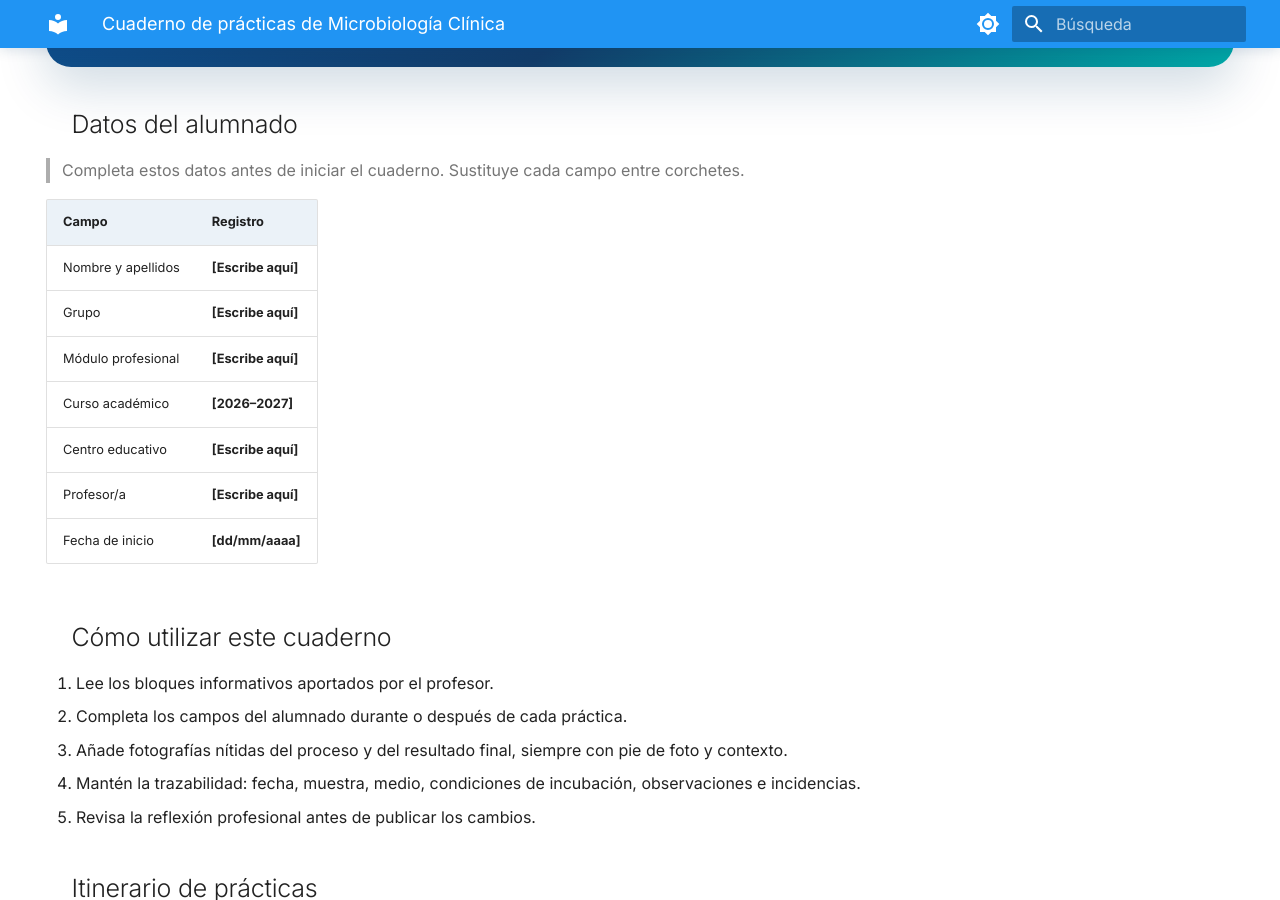
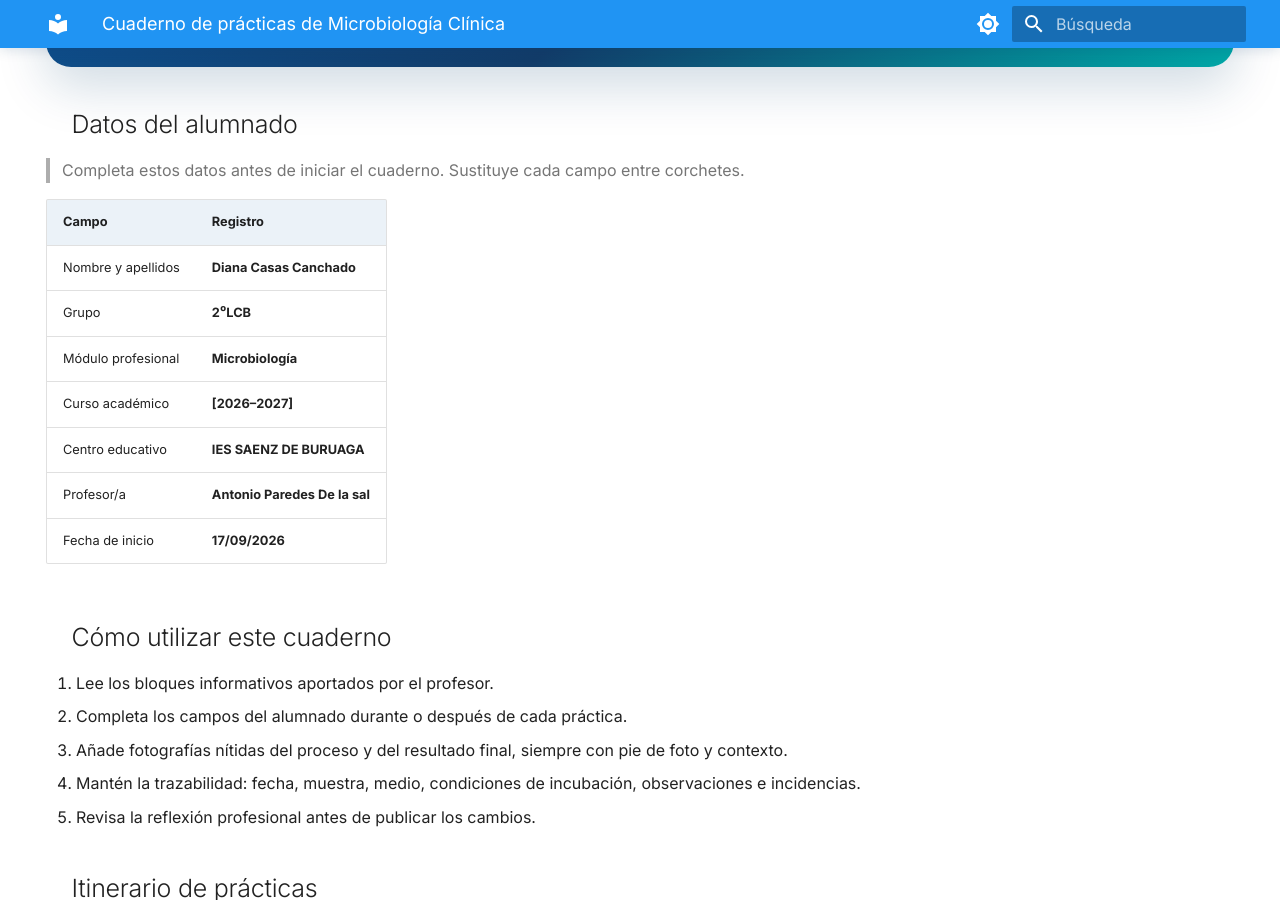
Before and after one commit to Diana-Casas-Canchado/Cuaderno-Microbiologia-Diana-Casas-Canchado-, an MkDocs documentation site: the page built from docs/index.md, in a window 1280 px wide and 900 px high, scrolled down 543 px. Built offline with MkDocs 1.6.1 and Material for MkDocs 9.7.7, drawn with Linux system fonts in a browser that asks for light colours.

Commit message:
Update index.md

```diff
--- a/docs/index.md
+++ b/docs/index.md
@@ -27,13 +27,13 @@ Plantilla digital para documentar, interpretar y comunicar el trabajo práctico
 
 | Campo | Registro |
 |---|---|
-| Nombre y apellidos | **[Escribe aquí]** |
-| Grupo | **[Escribe aquí]** |
-| Módulo profesional | **[Escribe aquí]** |
+| Nombre y apellidos | **Diana Casas Canchado** |
+| Grupo | **2⁰LCB** |
+| Módulo profesional | **Microbiología** |
 | Curso académico | **[2026–2027]** |
-| Centro educativo | **[Escribe aquí]** |
-| Profesor/a | **[Escribe aquí]** |
-| Fecha de inicio | **[dd/mm/aaaa]** |
+| Centro educativo | **IES SAENZ DE BURUAGA** |
+| Profesor/a | **Antonio Paredes De la sal** |
+| Fecha de inicio | **17/09/2026** |
 
 ## Cómo utilizar este cuaderno
 
```
